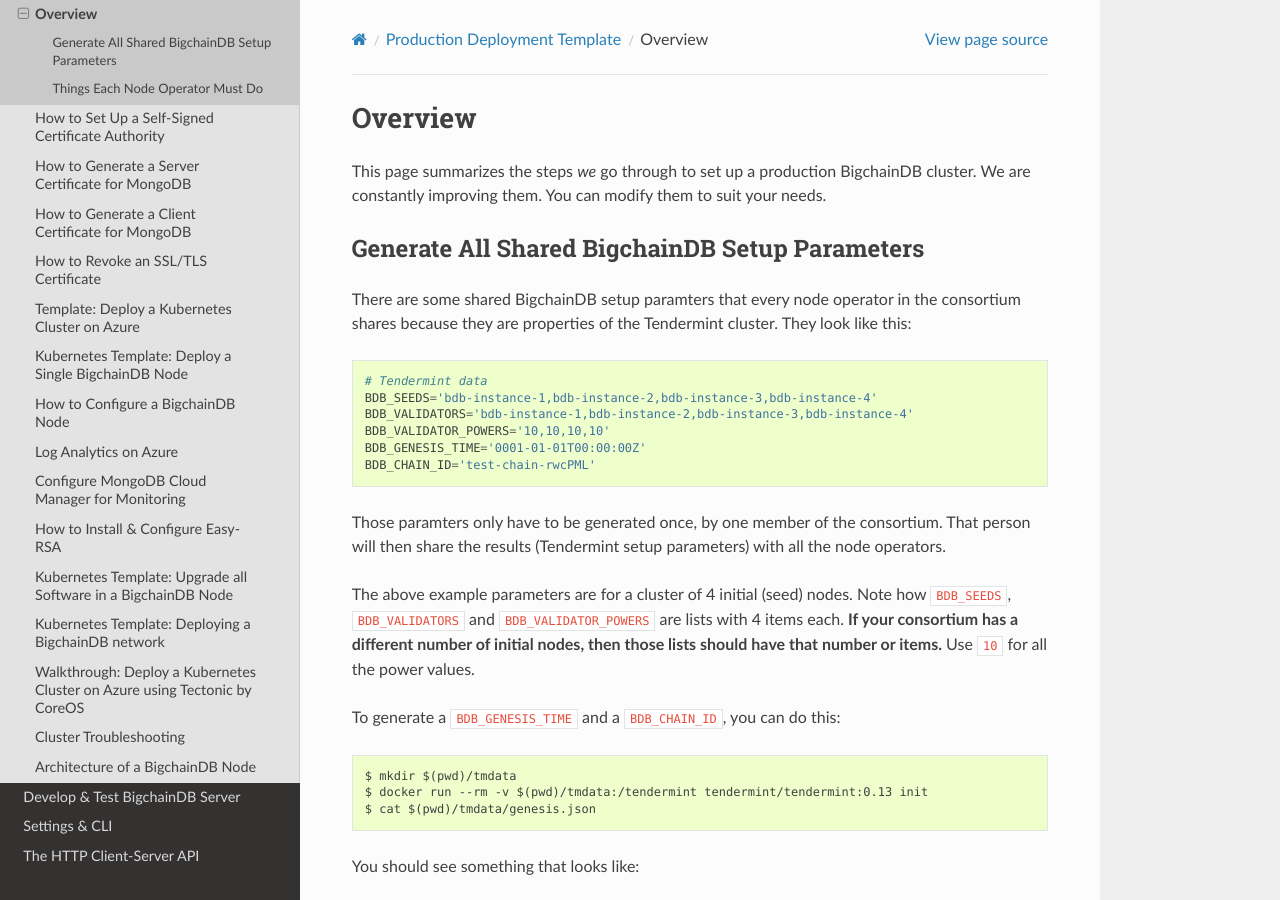
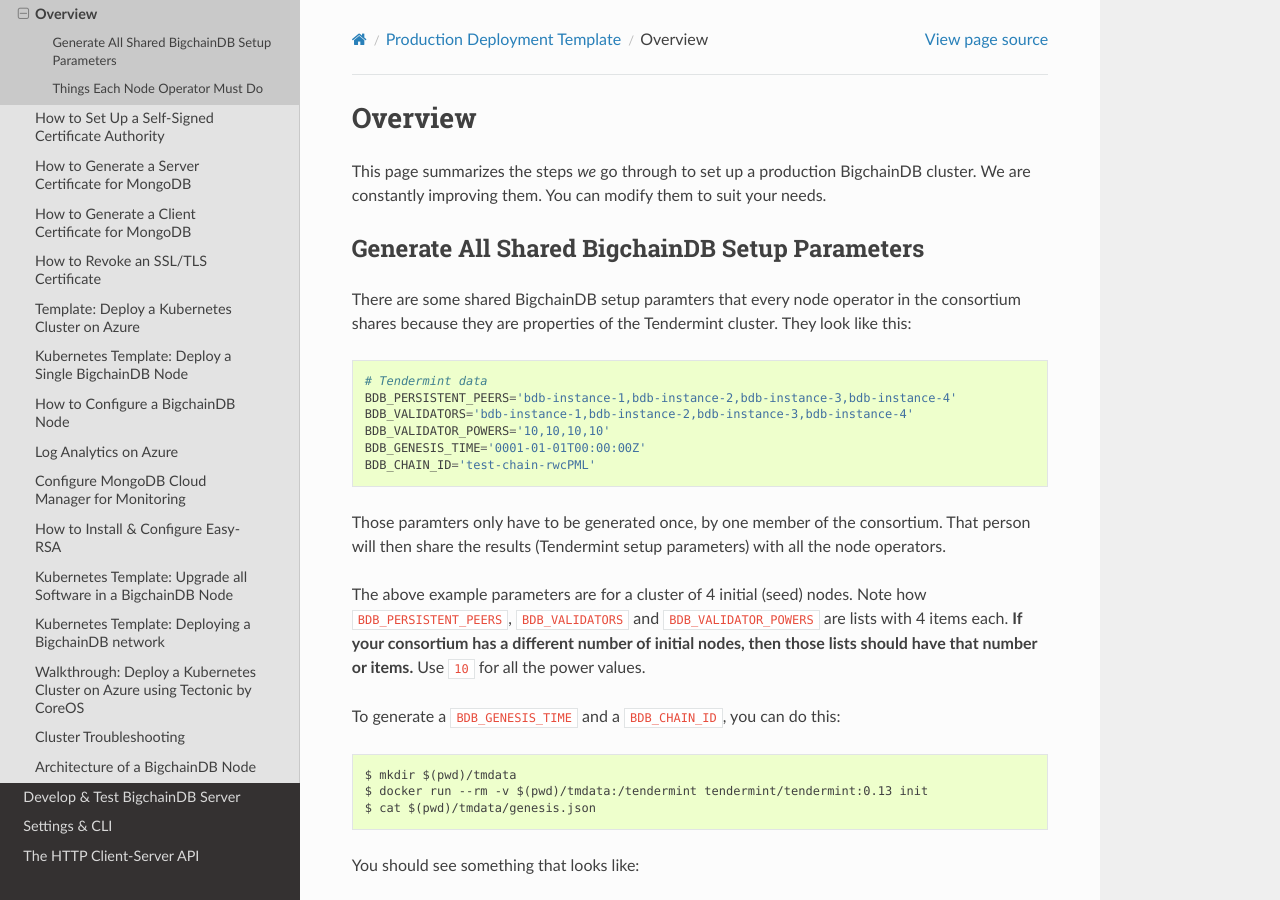
Before and after one commit to bigchaindb/bigchaindb, a Sphinx documentation site: the page built from docs/server/source/production-deployment-template/workflow.rst, in a window 1280 px wide and 900 px high. Built offline with Sphinx 7.4.7 and the Read the Docs theme 2.0.0, drawn with Linux system fonts in a browser that asks for light colours.

Commit message:
Replace add occurences of seeds to persistent peers

```diff
--- a/docs/server/source/production-deployment-template/node-config-map-and-secrets.rst
+++ b/docs/server/source/production-deployment-template/node-config-map-and-secrets.rst
@@ -56,8 +56,8 @@
 This user is created on the *admin* database with the authorization to create other users.
 
 
-vars.BDB_SEEDS, BDB_VALIDATORS, BDB_VALIDATORS_POWERS, BDB_GENESIS_TIME and BDB_CHAIN_ID
-~~~~~~~~~~~~~~~~~~~~~~~~~~~~~~~~~~~~~~~~~~~~~~~~~~~~~~~~~~~~~~~~~~~~~~~~~~~~~~~~~~~~~~~~
+vars.BDB_PERSISTENT_PEERS, BDB_VALIDATORS, BDB_VALIDATORS_POWERS, BDB_GENESIS_TIME and BDB_CHAIN_ID
+~~~~~~~~~~~~~~~~~~~~~~~~~~~~~~~~~~~~~~~~~~~~~~~~~~~~~~~~~~~~~~~~~~~~~~~~~~~~~~~~~~~~~~~~~~~~~~~~~~~~
 These parameters are shared across the cluster. More information about the generation
 of these parameters can be found at :ref:`generate-the-blockchain-id-and-genesis-time`.
 
--- a/docs/server/source/production-deployment-template/workflow.rst
+++ b/docs/server/source/production-deployment-template/workflow.rst
@@ -21,7 +21,7 @@
 .. code::
 
    # Tendermint data
-   BDB_SEEDS='bdb-instance-1,bdb-instance-2,bdb-instance-3,bdb-instance-4'
+   BDB_PERSISTENT_PEERS='bdb-instance-1,bdb-instance-2,bdb-instance-3,bdb-instance-4'
    BDB_VALIDATORS='bdb-instance-1,bdb-instance-2,bdb-instance-3,bdb-instance-4'
    BDB_VALIDATOR_POWERS='10,10,10,10'
    BDB_GENESIS_TIME='0001-01-01T00:00:00Z'
@@ -32,7 +32,7 @@
 with all the node operators.
 
 The above example parameters are for a cluster of 4 initial (seed) nodes.
-Note how ``BDB_SEEDS``, ``BDB_VALIDATORS`` and ``BDB_VALIDATOR_POWERS`` are lists
+Note how ``BDB_PERSISTENT_PEERS``, ``BDB_VALIDATORS`` and ``BDB_VALIDATOR_POWERS`` are lists
 with 4 items each.
 **If your consortium has a different number of initial nodes,
 then those lists should have that number or items.**
```
Also changed, not shown: k8s/bigchaindb/tendermint_container/README.md, 6 other files.
